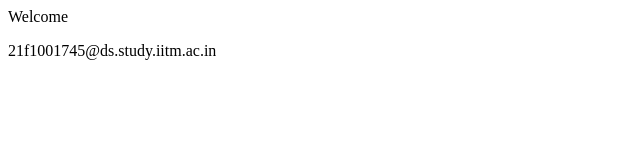
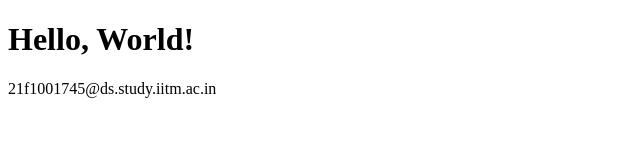
Before and after one commit to Aadi-Kris-M/pages, a plain HTML site: page pages.html in a window 1280 px wide. Shown: the whole page, without its empty margins (0-640 px from the left). Drawn offline with Linux system fonts and the light colour scheme.

Commit message:
pages.html

```diff
--- a/pages.html
+++ b/pages.html
@@ -1,9 +1,13 @@
-<DOCTYPE html>
-  <html>
-      <head>
-        <h>Welcome</h>
-      </head>
-    <body>
-      <p><!--email_off-->21f1001745@ds.study.iitm.ac.in<!--/email_off--></p>
-    </body>
-  </html>
+<!DOCTYPE html>
+<html lang="en">
+<head>
+    <meta charset="UTF-8">
+    <meta name="viewport" content="width=device-width, initial-scale=1.0">
+    <title>Simple HTML Page</title>
+</head>
+<body>
+    <h1>Hello, World!</h1>
+
+    <!--email_off-->21f1001745@ds.study.iitm.ac.in<!--/email_off-->
+</body>
+</html>
```
